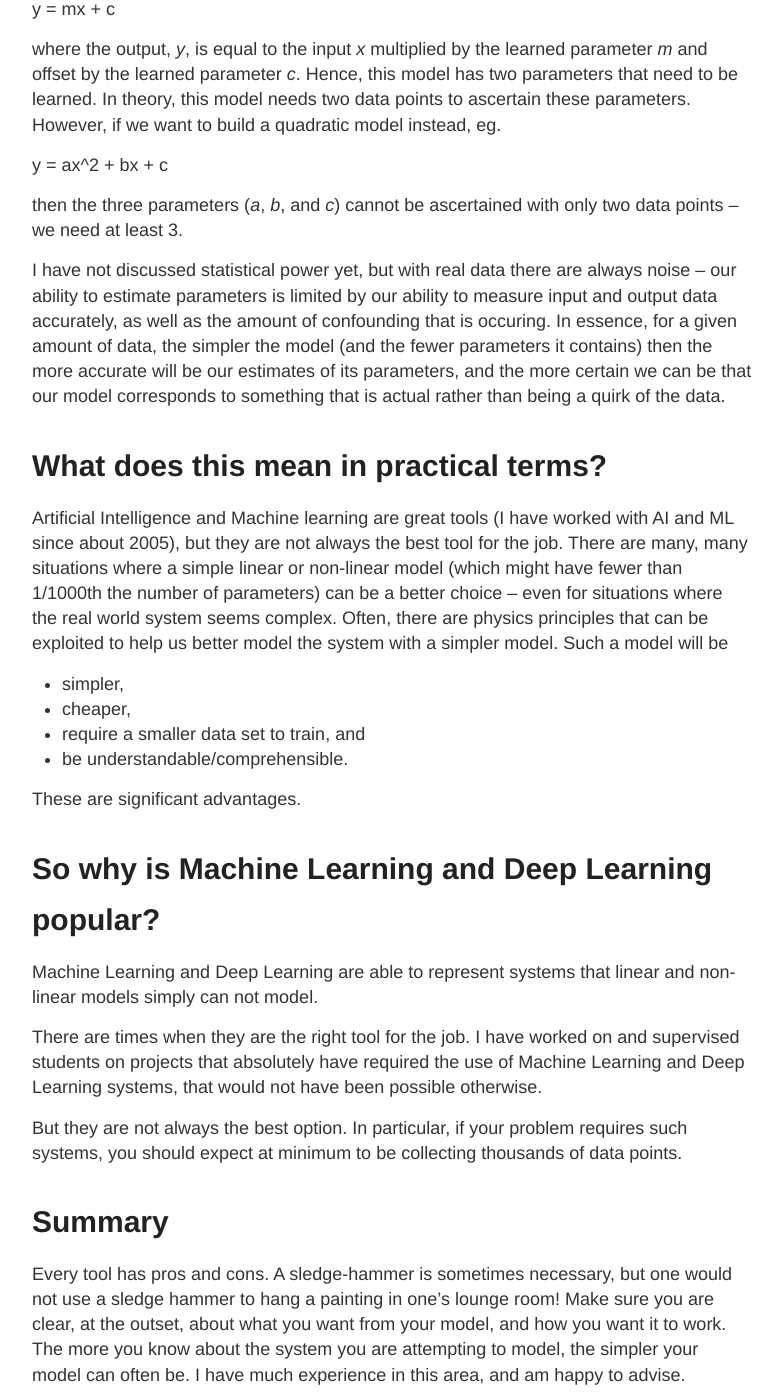
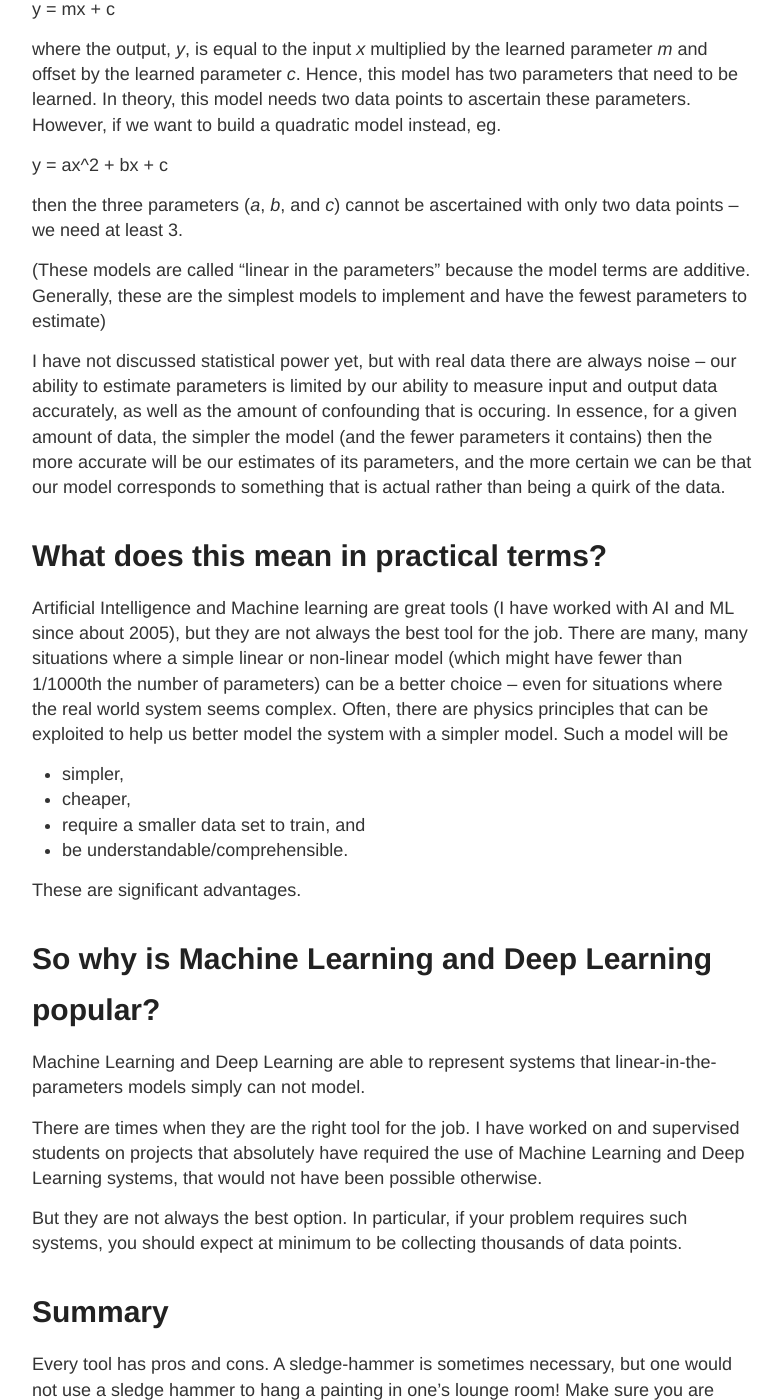
Before and after one commit to wall0159/wall0159.github.io, a Jekyll site: the page built from _posts/2020-09-25-deep_learning.md, in a window 1280 px wide and 1400 px high, scrolled down 2495 px. Shown: the whole window, without its empty margins (248-1030 px from the left). Built offline with Jekyll 4.4.1, drawn with Linux system fonts in a browser that asks for light colours.

Commit message:
new post

```diff
--- a/_posts/2020-09-25-deep_learning.md
+++ b/_posts/2020-09-25-deep_learning.md
@@ -38,6 +38,8 @@ y = ax^2 + bx + c
 
 then the three parameters (_a_, _b_, and _c_) cannot be ascertained with only two data points -- we need at least 3.
 
+(These models are called "linear in the parameters" because the model terms are additive. Generally, these are the simplest models to implement and have the fewest parameters to estimate)
+
 I have not discussed statistical power yet, but with real data there are always noise -- our ability to estimate parameters is limited by our ability to measure input and output data accurately, as well as the amount of confounding that is occuring. In essence, for a given amount of data, the simpler the model (and the fewer parameters it contains) then the more accurate will be our estimates of its parameters, and the more certain we can be that our model corresponds to something that is actual rather than being a quirk of the data.
 
 What does this mean in practical terms?
@@ -52,7 +54,7 @@ These are significant advantages.
 
 So why is Machine Learning and Deep Learning popular?
 =====================================================
-Machine Learning and Deep Learning are able to represent systems that linear and non-linear models simply can not model.
+Machine Learning and Deep Learning are able to represent systems that linear-in-the-parameters models simply can not model.
 
 There are times when they are the right tool for the job. I have worked on and supervised students on projects that absolutely have required the use of Machine Learning and Deep Learning systems, that would not have been possible otherwise.
 
```
